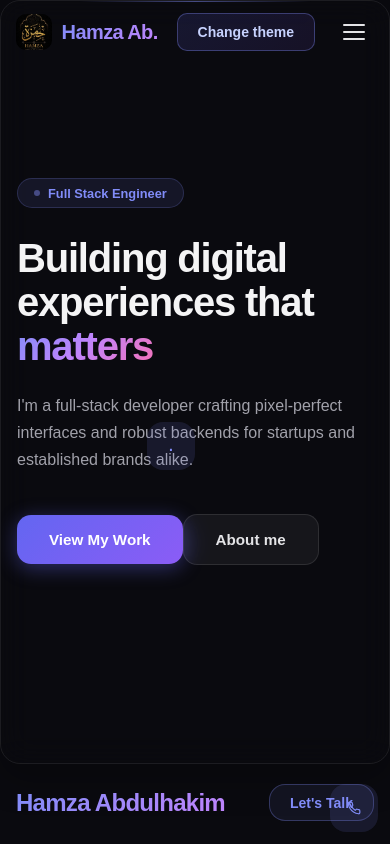
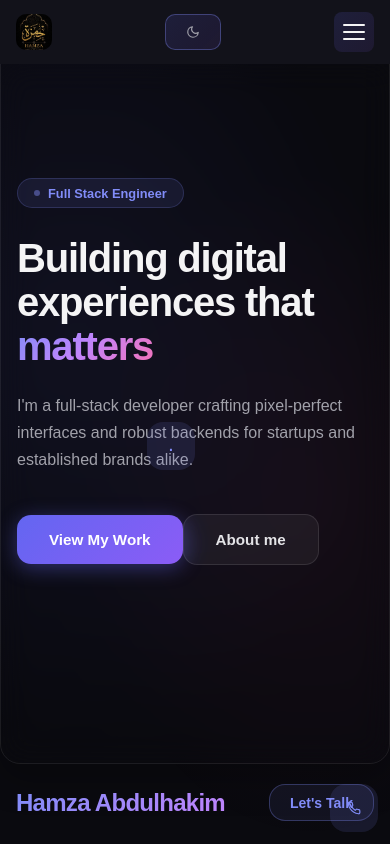
Before and after one commit to HamzaAbdulhakim/oborra.tech, a React (Vite) app: page / in a window 390 px wide. Shown: the top 844 px of the page. Built offline with nearby package versions, Linux system fonts and the light colour scheme.

Commit message:
Modified navigation with navigation.jsx

```diff
--- a/src/App.jsx
+++ b/src/App.jsx
@@ -33,8 +33,8 @@ function App() {
     <div className={isLightMode ? "light-theme": "dark-theme"}>
       <header>
         <Navigation
-        isLightMode={isLightMode}
-        setIsLightMode={setIsLightMode} />
+         isLightMode={isLightMode}
+         setIsLightMode={setIsLightMode} />
         {/* <NavBars isLightMode={isLightMode} setIsLightMode={setIsLightMode} /> */}
       </header>
 
--- a/src/components/HireButton.jsx
+++ b/src/components/HireButton.jsx
@@ -2,23 +2,23 @@ import { useState } from "react";
 
 import { FiPhone } from "react-icons/fi";
 
-function HireMe(){
-    const [isViewed, setIsViewed] = useState(false)
-    return(
-        <div className="hire-me">
+function HireMe() {
+  const [isViewed, setIsViewed] = useState(false);
+  return (
+    <div className="hire-me">
+      <div className={!isViewed ? "remove" : "active-btn"}>
+        <a href="#contact" className="navigation-cta nav-drawer__cta"
+onClick={()=>setIsViewed(false)}>Let's Talk</a>
+      </div>
 
-            <div className={!isViewed ? "remove": "active-btn"} >
-                <span>Hire me!</span>
-
-            </div>
-
-            <div className=" card-icon">
-                <button
-                className="card-action"
-                onClick={()=>setIsViewed(!isViewed)}> .</button>
-            </div>
-        </div>
-    )
+      <div className=" card-icon">
+        <button className="card-action" onClick={() => setIsViewed(!isViewed)}>
+          {" "}
+          .
+        </button>
+      </div>
+    </div>
+  );
 }
 
-export default HireMe
+export default HireMe;
--- a/src/components/NavBars.jsx
+++ b/src/components/NavBars.jsx
@@ -1,9 +1,9 @@
 import { useEffect, useState } from "react";
 import navigation from "../data/navigation";
 import { FaBars } from "react-icons/fa";
-import { FiMoon, FiSun } from "react-icons/fi";
 import Sidebar from "./sideBar";
 import "../styles/navbar.css";
+import Logo from "../assets/MyLogo.jpg";
 function NavBars({ isLightMode, setIsLightMode }) {
   const [isOpen, setIsOpen] = useState(false);
 
@@ -43,7 +43,15 @@ function NavBars({ isLightMode, setIsLightMode }) {
   }, [isOpen]);
   return (
     <nav className="nav">
-      <h2 id="logo"> Hamza Ab. </h2>
+
+
+       {/* Logo */}
+ <a href="#" className="navigation-logo">
+   <div className="nav-logo__img">
+     <img src={Logo} alt="Logo" />
+   </div>
+   <span className="nav-logo__text">Hamza Ab.</span>
+ </a>
 
       <div className="nav-links">
         <ul>
@@ -60,9 +68,12 @@ function NavBars({ isLightMode, setIsLightMode }) {
         </ul>
       </div>
 
+ {/* CTA */}
+
+
       <div className=" nav-actions">
         <button
-          className="theme-btn card-action "
+          className="theme-btn "
           aria-label="Toggle light and dark theme"
           onClick={() => setIsLightMode(!isLightMode)}
         >
@@ -78,11 +89,15 @@ function NavBars({ isLightMode, setIsLightMode }) {
           <FaBars />
         </button>
       </div>
-      <Sidebar
+
+
+       <Sidebar
         isOpen={isOpen}
         setIsOpen={setIsOpen}
         activeSection={activeSection}
       />
+
+
     </nav>
   );
 }
--- a/src/components/Navigation.jsx
+++ b/src/components/Navigation.jsx
@@ -1,6 +1,8 @@
 import { useState, useEffect } from 'react';
 import "../styles/navigation.css";
 import navigation from '../data/navigation';
+import { FiSun, FiMoon } from 'react-icons/fi';
+import Logo from "../assets/MyLogo.jpg";
 function Navigation({isLightMode, setIsLightMode}) {
   const [scrolled, setScrolled] = useState(false);
   const [menuOpen, setMenuOpen] = useState(false);
@@ -18,7 +20,7 @@ function Navigation({isLightMode, setIsLightMode}) {
         {/* Logo */}
         <a href="#" className="navigation-logo">
           <div className="nav-logo__img">
-            <img src="src/assets/MyLogo.jpg" alt="Logo" />
+            <img src= {Logo} alt="Logo" />
           </div>
           <span className="nav-logo__text">Hamza Ab.</span>
         </a>
@@ -42,7 +44,7 @@ function Navigation({isLightMode, setIsLightMode}) {
         {/* CTA */}
         <div className="navigation-action">
           <button className="navigation-cta"
-          onClick={()=>setIsLightMode(!isLightMode)} >Change theme</button>
+          onClick={()=>setIsLightMode(!isLightMode)} >{isLightMode ? <FiSun />: <FiMoon />}</button>
         </div>
 
         {/* Hamburger */}
@@ -61,7 +63,7 @@ function Navigation({isLightMode, setIsLightMode}) {
 
       {/* Mobile Drawer */}
       <div className="navigation-drawer" aria-hidden={!menuOpen}>
-        <div className="nav-drawer__backdrop" onClick={() => setMenuOpen(false)}></div>
+        <div className="backdrop nav-drawer__backdrop" onClick={() => setMenuOpen(false)}></div>
         <div className="nav-drawer__panel">
           {navigation.map(item=>(
             <a key={item.id} href={item.id}
@@ -71,7 +73,8 @@ function Navigation({isLightMode, setIsLightMode}) {
           {/* <a href="#about" className="nav-drawer__link" onClick={() => setMenuOpen(false)}>About</a> */}
           {/* <a href="#services" className="nav-drawer__link" onClick={() => setMenuOpen(false)}>Services</a> */}
           {/* <a href="#contact" className="nav-drawer__link" onClick={() => setMenuOpen(false)}>Contact</a> */}
-          <a href="#contact" className="navigation-cta nav-drawer__cta">Let's Talk</a>
+          <a href="#contact" className="navigation-cta nav-drawer__cta"
+          onClick={()=>setMenuOpen(false)}>Let's Talk</a>
         </div>
       </div>
     </nav>
--- a/src/index.css
+++ b/src/index.css
@@ -21,9 +21,10 @@ html {
 }
 
 body {
-  font-family: Arial, Helvetica, sans-serif;
-  background: #0f172a;
+  font-family:  Arial, Helvetica, sans-serif;
+  background: black;
   color: white;
+  -webkit-font-smoothing: antialiased;
   width: 100%;
 
   min-width: 0;
@@ -35,13 +36,13 @@ body {
   overflow-x: hidden;
 
   scrollbar-width: thin;
-
 }
 
 .dark-theme {
   --bg-primary: #0a0a0f;
   --bg-secondary: #12121a;
   --bg-tertiary: #1a1a25;
+  --bg-quartary: #e4e4e7;
   --bg-glass: rgba(18, 18, 26, 0.6);
 
   --text-primary: #f4f4f5;
@@ -50,6 +51,18 @@ body {
 
   --border-subtle: rgba(255, 255, 255, 0.05);
   --border-medium: rgba(255, 255, 255, 0.08);
+
+  --nav-height: 72px;
+  --nav-height-mobile: 64px;
+  --nav-max-width: 1280px;
+  --nav-bg-scrolled: var(--bg-glass);
+  --nav-blur: blur(8px) saturate(150%);
+  --nav-border: rgba(255, 255, 255, 0.05);
+  --nav-shadow: 0 1px 0 var(--nav-border), 0 8px 32px rgba(0, 0, 0, 0.3);
+  --transition-base: 0.3s ease;
+  --transition-slow: 0.4s ease;
+  --nav-text-muted: #a1a1aa;
+  --nav-text-primary: #f4f4f5;
 
   --accent: #818cf8;
   --accent-soft: rgba(129, 140, 248, 0.12);
@@ -66,21 +79,28 @@ body {
     color var(--transition-slow);
 }
 
-
-.dark-theme::before{
+.dark-theme::before {
   content: " ";
   position: fixed;
   inset: 0;
-  background: radial-gradient(ellipse 80% 50% at 20% 40% , rgba(99, 102, 241, 0.08), transparent, ),
-  radial-gradient(ellipse 60% 40% at 80% 60% , rgba(236, 72, 153, 0.05), transparent);
+  background:
+    radial-gradient(
+      ellipse 80% 50% at 20% 40%,
+      rgba(99, 102, 241, 0.08),
+      transparent
+    ),
+    radial-gradient(
+      ellipse 60% 40% at 80% 60%,
+      rgba(236, 72, 153, 0.05),
+      transparent
+    );
 }
 
-
 .light-theme {
-
   --bg-primary: #fafafa;
   --bg-secondary: #ffffff;
   --bg-tertiary: #f4f4f5;
+  --bg-quartary: #e4e4e7;
   --bg-glass: rgba(255, 255, 255, 0.65);
 
   --text-primary: #18181b;
@@ -89,6 +109,12 @@ body {
 
   --border-subtle: rgba(0, 0, 0, 0.06);
   --border-medium: rgba(0, 0, 0, 0.1);
+
+  --nav-height: 62px;
+  --nav-height-mobile: 54px;
+  --nav-max-width: 1280px;
+  --nav-bg-scrolled: var(--bg-glass);
+  --nav-blur: blur(8px) saturate(150%);
 
   --accent: #6366f1;
   --accent-soft: rgba(99, 102, 241, 0.12);
@@ -105,7 +131,7 @@ body {
     color var(--transition-slow);
 }
 
-.card{
+.card {
   position: relative;
   background: var(--bg-glass);
   backdrop-filter: blur(20px) saturate(180%);
@@ -115,12 +141,11 @@ border-radius: var(--radius-lg);
   padding: var(--space-xl);
   box-shadow: var(--shadow-card);
 
-
   overflow: hidden;
   z-index: 1;
 }
 
-.card::before{
+.card::before {
   content: " ";
   position: absolute;
   top: 0;
@@ -131,13 +156,15 @@ background: linear-gradient(90deg, transparent, var(--accent), transparent);
   opacity: 0.5;
 }
 
-.card:hover{
+.card:hover {
   transform: translateY(-4px);
-  box-shadow: var(--shadow-elevated), 0 0 60px var(--accent-glow);
+  box-shadow:
+    var(--shadow-elevated),
+    0 0 60px var(--accent-glow);
   border-color: var(--accent-soft);
 }
 
-.card-icon{
+.card-icon {
   width: 48px;
   height: 48px;
   border-radius: var(--radius-md);
@@ -148,28 +175,27 @@ opacity: 0.5;
   flex-shrink: 0;
 }
 
-.card-header{
+.card-header {
   display: flex;
   align-items: center;
   gap: var(--space-md);
   margin-bottom: var(--space-lg);
 }
-.title{
+.title {
   font-size: 1.25rem;
   font-weight: 700;
   color: var(--text-primary);
   margin: 0;
   line-height: 1.3;
-
 }
 
-.subtitle{
+.subtitle {
   font-size: 0.875rem;
   color: var(--text-muted);
   margin: 4px 0 0 0;
 }
 
-.card-badge{
+.card-badge {
   font-size: 0.75rem;
   font-weight: 600;
   text-transform: uppercase;
@@ -180,7 +206,7 @@ opacity: 0.5;
   color: var(--accent) !important;
 }
 
-.card-action{
+.card-action {
   font-size: 0.875rem;
   font-weight: 600;
   color: var(--accent) !important;
@@ -191,7 +217,7 @@ opacity: 0.5;
   transition: opacity var(--transition-fast);
 }
 
-.card-action:hover{
+.card-action:hover {
   opacity: 0.8;
 }
 a {
--- a/src/styles/navigation.css
+++ b/src/styles/navigation.css
@@ -1,43 +1,24 @@
-
-    :root {
-      --nav-height: 72px;
-      --nav-height-mobile: 64px;
-      --nav-max-width: 1280px;
-      --nav-bg-scrolled: rgba(10, 10, 15, 0.75);
-      --nav-blur: blur(20px) saturate(150%);
-      --nav-border: rgba(255,255,255,0.05);
-      --nav-shadow: 0 1px 0 var(--nav-border), 0 8px 32px rgba(0,0,0,0.3);
-      --transition-base: 0.3s ease;
-      --transition-slow: 0.4s ease;
-      --accent: #818cf8;
-      --accent-soft: rgba(129, 140, 248, 0.15);
-      --text-muted: #a1a1aa;
-      --text-primary: #f4f4f5;
-    }
-
-
 /* ============================================
        NAVBAR BASE
        ============================================ */
 .navigation {
-    height: 40px;
   position: fixed;
   top: 0;
   left: 0;
   right: 0;
   z-index: 1000;
-      transition: background var(--transition-slow),
+  transition:
+    background var(--transition-slow),
     backdrop-filter var(--transition-slow),
     box-shadow var(--transition-slow);
 }
-    .nav--scrolled {
-      background: var(--nav-bg-scrolled);
-      backdrop-filter: var(--nav-blur);
-      -webkit-backdrop-filter: var(--nav-blur);
-      box-shadow: var(--nav-shadow);
-    }
 
 .navigation-container {
+  background: var(--bg-secondary);
+  color: var(--text-secondary);
+  backdrop-filter: blur(--nav-blur);
+  -webkit-backdrop-filter: var(--nav-blur);
+
   display: flex;
   align-items: center;
   justify-content: space-between;
@@ -114,8 +95,9 @@
   height: 2px;
   background: linear-gradient(90deg, #818cf8, #c084fc);
   border-radius: 2px;
-      transition: width 0.3s ease, left 0.3s ease;
-
+  transition:
+    width 0.3s ease,
+    left 0.3s ease;
 }
 .nav-links__item a:hover {
   color: var(--text-primary);
@@ -144,9 +126,13 @@
   gap: 0.4rem;
   padding: 0.6rem 1.25rem;
   border-radius: 10px;
-      border: 1px solid rgba(129,140,248,0.35);
-      background: linear-gradient(135deg, rgba(99,102,241,0.15), rgba(139,92,246,0.1));
-      color: #c7d2fe;
+  border: 1px solid rgba(129, 140, 248, 0.35);
+  background: linear-gradient(
+    135deg,
+    rgba(99, 102, 241, 0.15),
+    rgba(139, 92, 246, 0.1)
+  );
+  color: inherit;
   font-size: 0.875rem;
   font-weight: 600;
   cursor: pointer;
@@ -155,11 +141,15 @@
   text-decoration: none;
 }
 .navigation-cta:hover {
-      background: linear-gradient(135deg, rgba(99,102,241,0.25), rgba(139,92,246,0.2));
-      border-color: rgba(129,140,248,0.6);
+  background: linear-gradient(
+    135deg,
+    rgba(99, 102, 241, 0.25),
+    rgba(139, 92, 246, 0.2)
+  );
+  border-color: rgba(129, 140, 248, 0.6);
   color: #fff;
   transform: translateY(-1px);
-      box-shadow: 0 4px 16px rgba(99,102,241,0.25);
+  box-shadow: 0 4px 16px rgba(99, 102, 241, 0.25);
 }
 
 /* ============================================
@@ -173,7 +163,11 @@
   gap: 5px;
   width: 40px;
   height: 40px;
-      background: none;
+  background: linear-gradient(
+    135deg,
+    rgba(99, 102, 241, 0.15),
+    rgba(139, 92, 246, 0.1)
+  );
   border: none;
   cursor: pointer;
   padding: 8px;
@@ -182,15 +176,18 @@
   transition: background 0.2s;
 }
 .nav-hamburger:hover {
-      background: rgba(255,255,255,0.05);
+  background: var(--accent);
 }
 .nav-hamburger__line {
   display: block;
   width: 22px;
+  background: var(--text-primary);
+  color: var(--bg-primary);
   height: 2px;
-      background: #e4e4e7;
   border-radius: 2px;
-      transition: transform 0.3s ease, opacity 0.3s ease;
+  transition:
+    transform 0.3s ease,
+    opacity 0.3s ease;
   transform-origin: center;
 }
 .nav--open .nav-hamburger__line:nth-child(1) {
@@ -220,11 +217,11 @@
   visibility: visible;
   transition: visibility 0s 0s;
 }
+
 .nav-drawer__backdrop {
   position: absolute;
   inset: 0;
-      background: rgba(0,0,0,0.6);
-      backdrop-filter: blur(4px);
+  background: rgba(0, 0, 0, 0.6);
   opacity: 0;
   transition: opacity 0.4s ease;
 }
@@ -237,9 +234,9 @@
   right: 0;
   width: min(320px, 85vw);
   height: 100%;
-      background: rgba(14, 14, 20, 0.95);
-      backdrop-filter: blur(24px);
-      border-left: 1px solid rgba(255,255,255,0.06);
+  background: var(--bg-primary);
+  backdrop-filter: 4px;
+  border-left: 1px solid rgba(255, 255, 255, 0.06);
   padding: 6rem 2rem 2rem;
   transform: translateX(100%);
   transition: transform 0.4s cubic-bezier(0.4, 0, 0.2, 1);
@@ -253,7 +250,7 @@
 .nav-drawer__link {
   display: block;
   padding: 0.875rem 1rem;
-      color: var(--text-muted);
+  color: var(--text-secondary);
   text-decoration: none;
   font-size: 1.1rem;
   font-weight: 500;
@@ -262,7 +259,7 @@
   transition: all 0.2s ease;
 }
 .nav-drawer__link:hover {
-      background: rgba(255,255,255,0.05);
+  background: rgba(255, 255, 255, 0.05);
   color: var(--text-primary);
 }
 .nav-drawer__cta {
@@ -277,10 +274,16 @@
        RESPONSIVE
        ============================================ */
 @media (max-width: 768px) {
-      .navigation-links { display: none; }
+  .navigation-links {
+    display: none;
+  }
 
-      .nav-hamburger { display: flex; }
-      .navigation-container { height: var(--nav-height-mobile); }
+  .nav-hamburger {
+    display: flex;
+  }
+  .navigation-container {
+    height: var(--nav-height-mobile);
+  }
 }
 
 /* ============================================
@@ -309,4 +312,6 @@
   line-height: 1.7;
   margin-bottom: 1rem;
 }
-    .demo-spacer { height: 120vh; }
+.demo-spacer {
+  height: 120vh;
+}
```
Also changed, not shown: src/styles/navbar.css (+13 -31 lines). Lines whose indentation alone changed are shown as unchanged.
